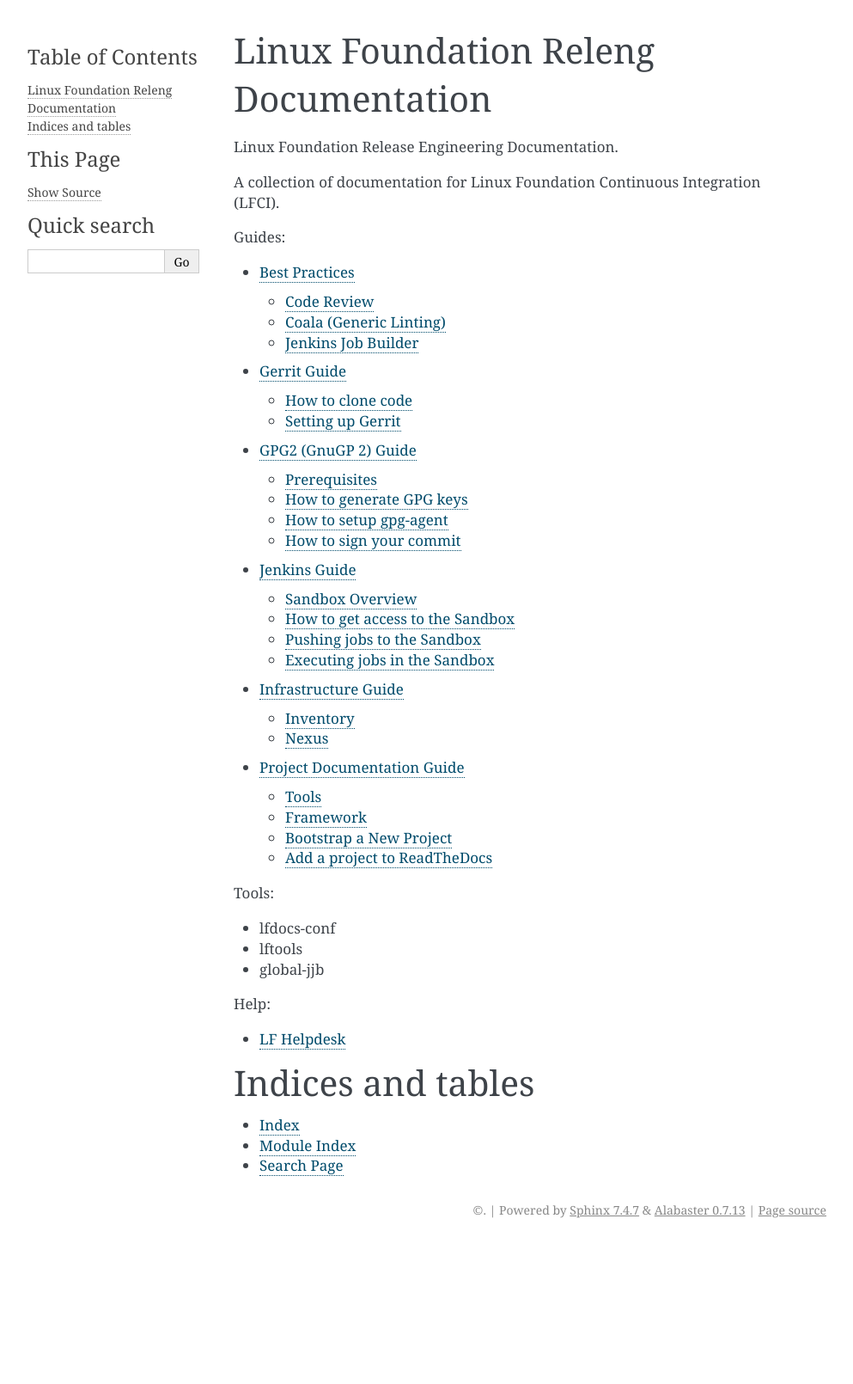
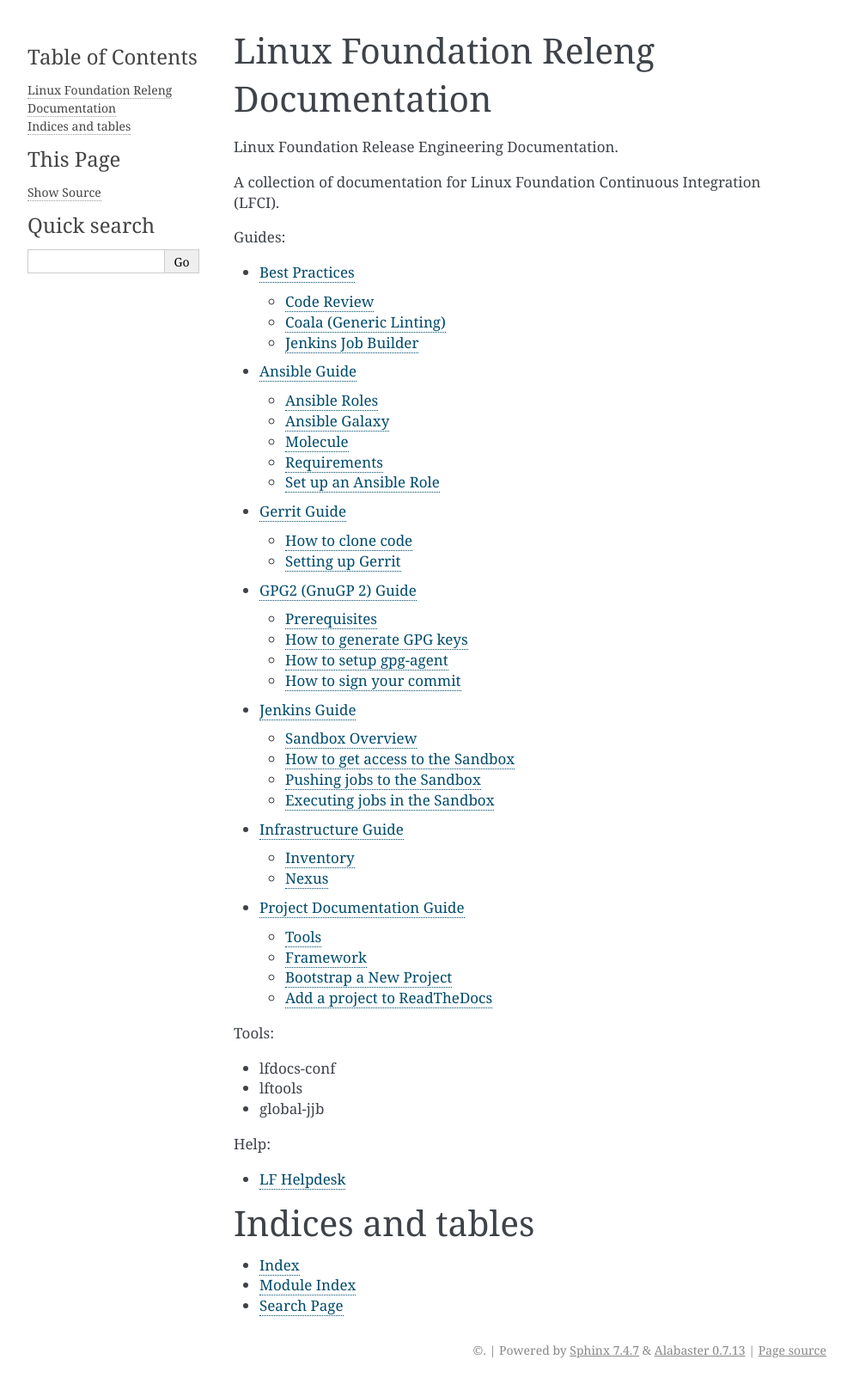
Before and after one commit to lfit/releng-docs, a Sphinx documentation site: the page built from docs/index.rst, in a window 1280 px wide. Shown: the whole page at 86% size, without its empty margins (148-1141 px from the left). Built offline with Sphinx 7.4.7, drawn with Linux system fonts in a browser that asks for light colours; before the commit the page ends 1447 px from its top, so only the background shows below that; some of the changed lines change nothing that is shown.

Commit message:
Add Ansible Role creation documentation
Change-Id: I4746492508dada3852ae50bcc7d4507c20ef1cb2
Signed-off-by: Thanh Ha <thanh.ha@linuxfoundation.org>

```diff
--- /dev/null
+++ b/docs/ansible.rst
@@ -0,0 +1,110 @@
+.. _lfreleng-docs-ansible:
+
+#############
+Ansible Guide
+#############
+
+This guide documents the process to setup and manage a new ansible role.
+
+Ansible Roles
+=============
+
+Ansible roles are a collection of Ansible vars_files, tasks, and handlers
+packaged into a single package for easy distribution and reuse.
+
+Refer to `ansible-role`_ for documentation on Ansible roles.
+
+Ansible Galaxy
+==============
+
+Ansible galaxy is an online hub for finding, reusing and sharing Ansible
+Content. We use it to share and pull down Ansible roles.
+
+Molecule
+========
+
+Molecule is a test framework for testing Ansible roles. We use it to ensure
+the role supports all supported distros.
+
+Requirements
+============
+
+In a virtualenv install.
+
+.. code-block:: bash
+
+   pip install ansible docker-py molecule
+
+Set up an Ansible Role
+======================
+
+#. Create a repo to store the role
+#. Init role using Ansible galaxy::
+
+     # Replace ROLE_NAME with the name of your role
+     ansible-galaxy init ROLE_NAME --force
+
+     .. note::
+
+        The ``ansible-galaxy`` command creates a directory named ROLE_NAME so
+        call it from outside of the repo directory and pass it the name of the
+        repo.
+
+#. Change directory into the ROLE_NAME directory
+#. Create a .gitignore::
+
+     .molecule/
+     .tox/
+     __pycache__/
+     *.pyc
+
+#. Add molecule test::
+
+     molecule init scenario -r ROLE_NAME
+
+#. Add molecule test to tox.ini::
+
+     [tox]
+     minversion = 1.6
+     envlist =
+         molecule
+     skipsdist=true
+
+     [testenv:coala]
+     basepython = python2
+     deps =
+         ansible
+         docker-py
+         molecule
+     passenv = *
+     commands =
+         ./molecule.sh
+
+#. Add ``molecule.sh`` script
+
+   Replace ROLE_NAME with the name of your role.
+
+   .. literalinclude:: _static/molecule.sh
+      :language: bash
+      :emphasize-lines: 15
+
+#. Make ``molecule.sh`` script executable::
+
+     chmod +x molecule.sh
+
+#. Run molecule test::
+
+     tox -e molecule
+
+   .. note::
+
+      Resolve any molecule test errors before moving on.
+
+#. Edit meta information in ``meta/main.yml``
+#. Edit ``README.md`` with relevant information about the new role
+#. Git commit the repo::
+
+     git add .
+     git commit -sm "Add role ROLE_NAME"
+
+.. _ansible-role: https://docs.ansible.com/ansible/latest/playbooks_reuse_roles.html
--- a/docs/index.rst
+++ b/docs/index.rst
@@ -13,6 +13,7 @@
    :maxdepth: 2
 
    best-practices
+   ansible
    gerrit
    gpg
    jenkins
```
Also changed, not shown: 1 other file.
